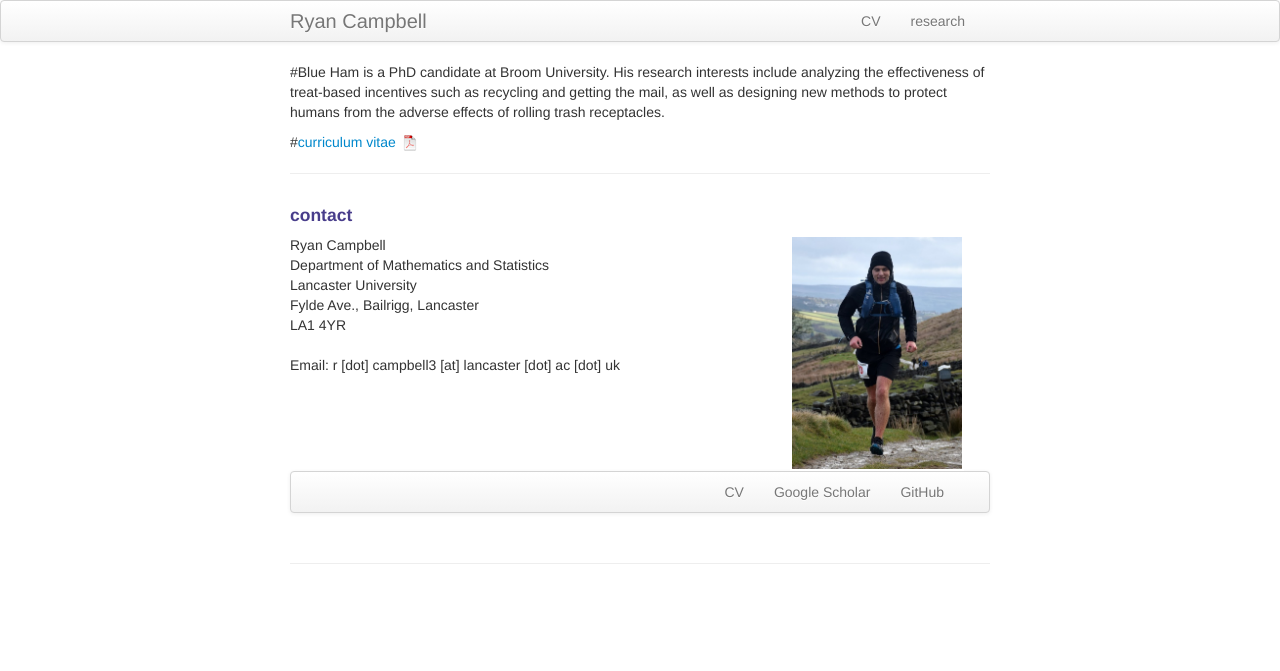
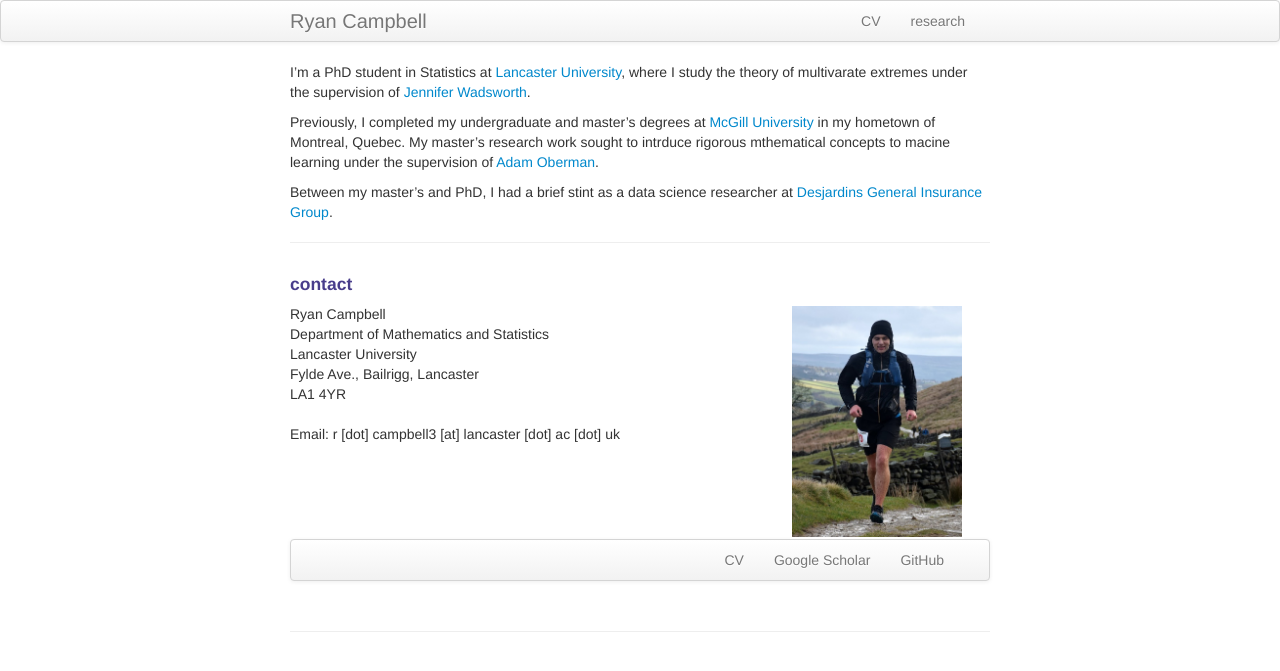
Before and after one commit to ryancampbell514/ryancampbell514.github.io, a Jekyll site: the page built from index.md, in a window 1280 px wide. Shown: the top 671 px of the page. Built offline with Jekyll 4.4.1, drawn with Linux system fonts in a browser that asks for light colours.

Commit message:
added more info

```diff
--- a/index.md
+++ b/index.md
@@ -5,10 +5,11 @@ description: PhD student at Lancaster University.
 keywords:
 ---
 
-#Blue Ham is a PhD candidate at Broom University. His research interests include analyzing the effectiveness of treat-based incentives such as recycling and getting the mail, as well as designing new methods to protect humans from the adverse effects of rolling trash receptacles.
+I'm a PhD student in Statistics at [Lancaster University](https://www.lancaster.ac.uk/maths/){:target="_blank"}, where I study the theory of multivarate extremes under the supervision of [Jennifer Wadsworth](https://www.lancaster.ac.uk/~wadswojl/){:target="_blank"}.
 
-#[curriculum vitae ![CV as pdf]({{ BASE_PATH }}/pages/icons16/pdf-icon.png)]({{ BASE_PATH }}/assets/CV.pdf)<br/>
+Previously, I completed my undergraduate and master's degrees at [McGill University](https://www.mcgill.ca/mathstat/){:target="_blank"} in my hometown of Montreal, Quebec. My master's research work sought to intrduce rigorous mthematical concepts to macine learning under the supervision of [Adam Oberman](https://www.adamoberman.net/){:target="_blank"}.
 
+Between my master's and PhD, I had a brief stint as a data science researcher at [Desjardins General Insurance Group](https://www.desjardinsgeneralinsurance.com/){:target="_blank"}.
 
 ---
 
```
